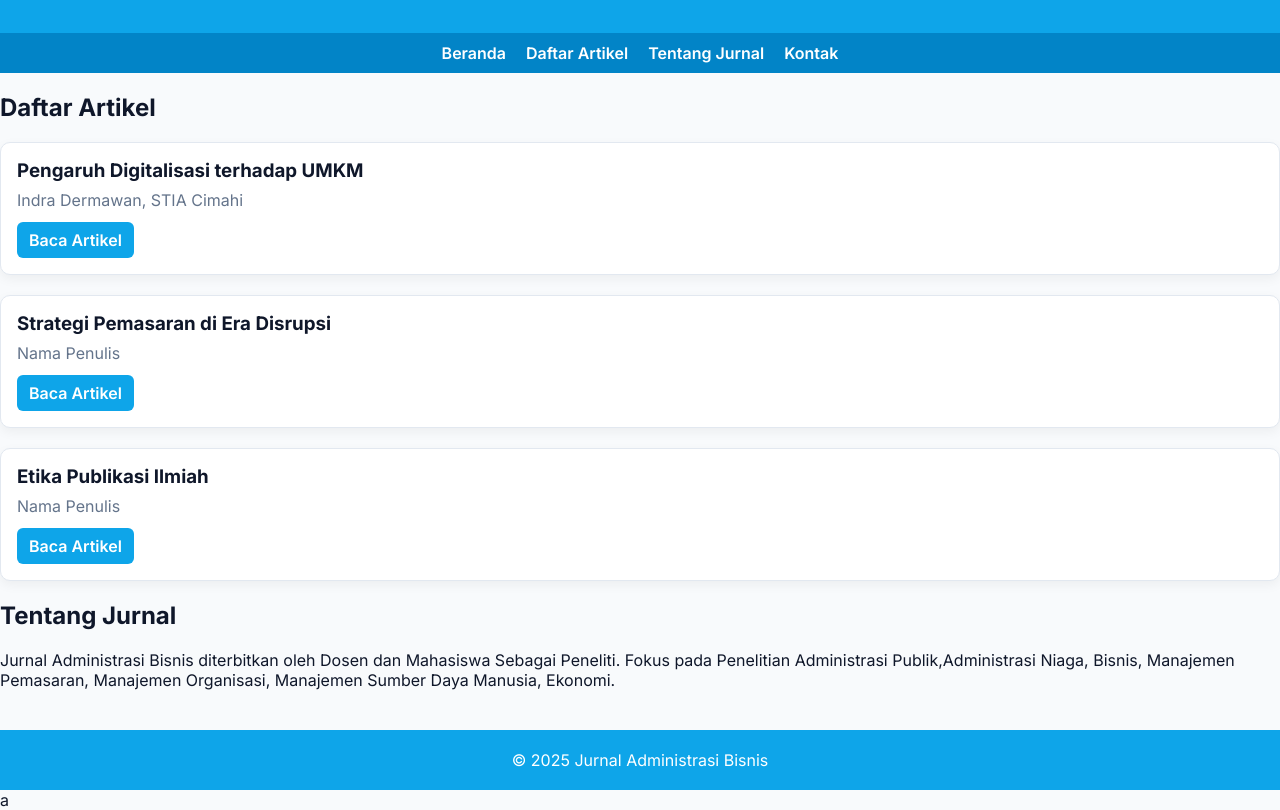
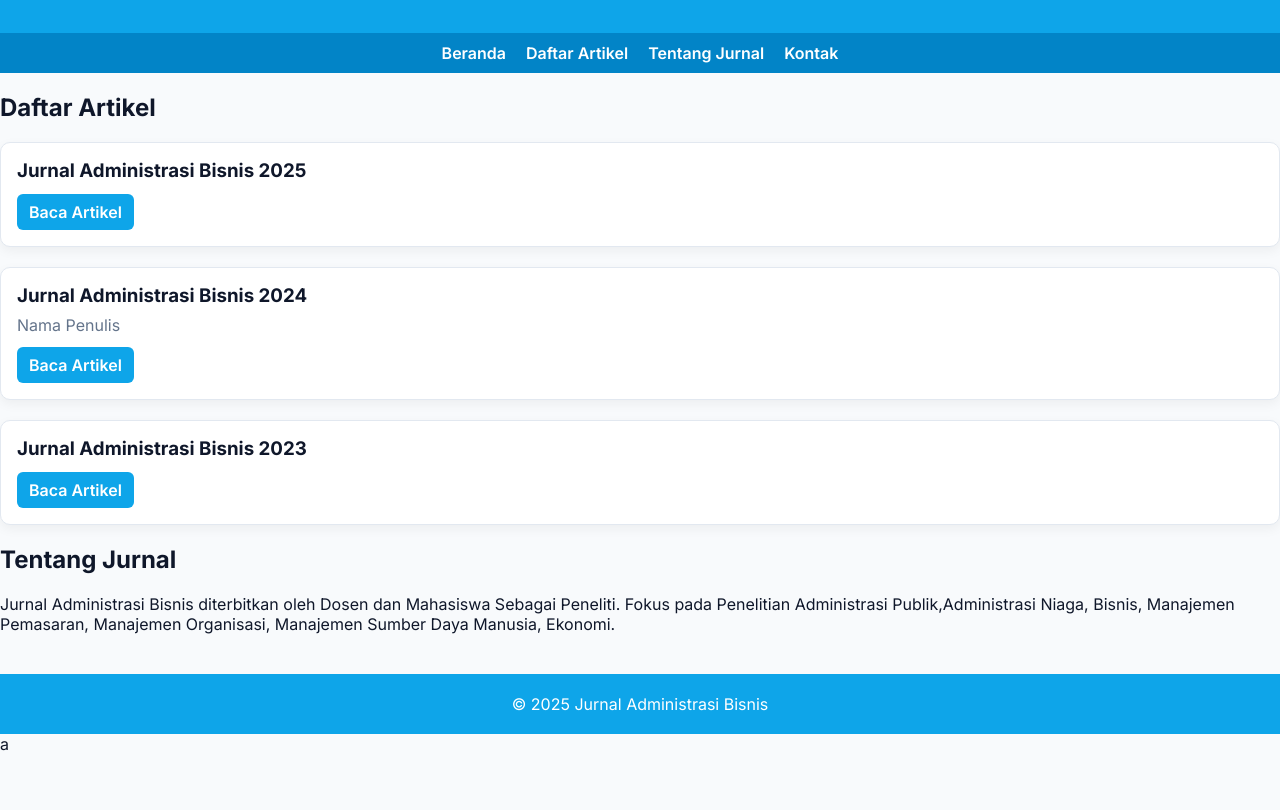
Before and after one commit to indradermawan-dosen/Jurnal-Administrasi-Bisnis-, a plain HTML site: page index.html in a window 1280 px wide. Shown: the part 125-935 px from the top of the page. After the commit the page ends 879 px from the top, so only its background shows below. Drawn offline with Linux system fonts and the light colour scheme.

Commit message:
Update index.html

```diff
--- a/index.html
+++ b/index.html
@@ -36,18 +36,18 @@
     <section id="artikel">
       <h2>Daftar Artikel</h2>
       <div class="card">
-        <h3>Pengaruh Digitalisasi terhadap UMKM</h3>
-        <p>Indra Dermawan, STIA Cimahi</p>
+        <h3>Jurnal Administrasi Bisnis  2025 </h3>
+        <p></p>
         <a href="#" class="btn">Baca Artikel</a></script>
       </div>
       <div class="card">
-        <h3>Strategi Pemasaran di Era Disrupsi</h3>
+        <h3>Jurnal Administrasi Bisnis 2024 </h3>
         <p>Nama Penulis</p>
         <a href="#" class="btn">Baca Artikel</a>
       </div>
       <div class="card">
-        <h3>Etika Publikasi Ilmiah</h3>
-        <p>Nama Penulis</p>
+        <h3>Jurnal Administrasi Bisnis 2023 </h3>
+        <p></p>
         <a href="#" class="btn">Baca Artikel</a>
       </div>
     </section>
@@ -64,4 +64,5 @@
   </footer>
 </body>
 </html>
+
 a
```
